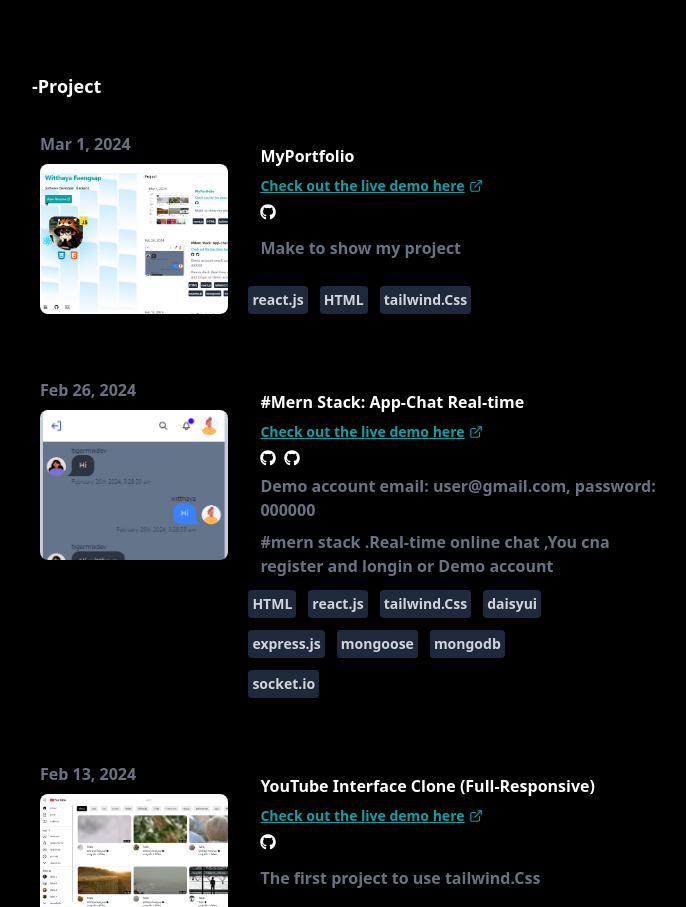
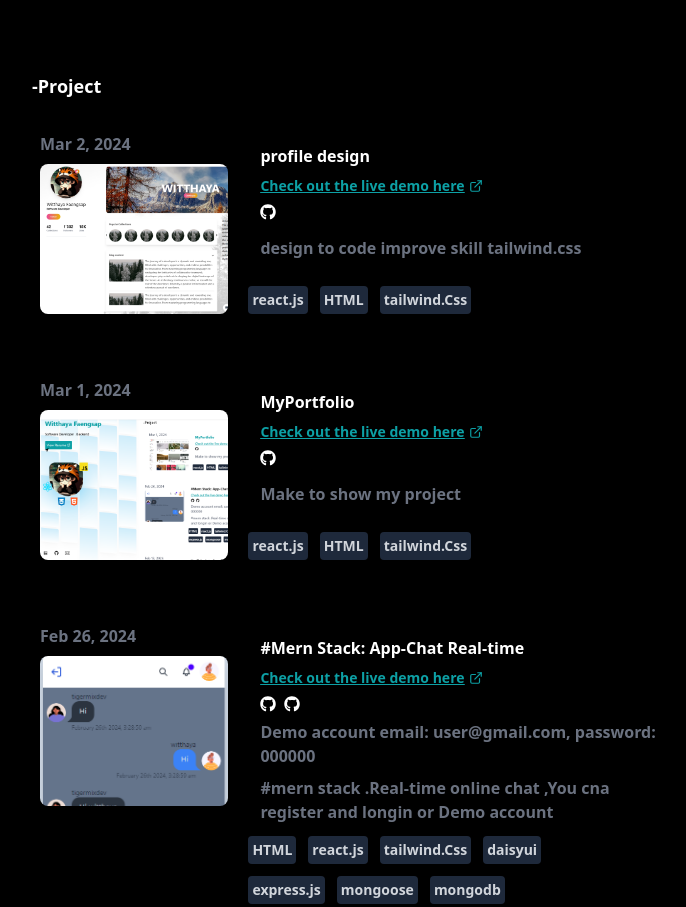
Before and after one commit to witthayadevkub/MyPortfolio, a React (Vite) app: page / in a window 1280 px wide. Shown: the part 800-1707 px from the top of the page, without its empty margins (520-1206 px from the left). Built offline with nearby package versions, Linux system fonts and the light colour scheme.

Commit message:
add project profile-design

```diff
--- a/index.html
+++ b/index.html
@@ -4,7 +4,7 @@
     <meta charset="UTF-8" />
     <link rel="icon" type="image/svg+xml" href="/src/assets/cute-dev-tiger.jpg" />
     <meta name="viewport" content="width=device-width, initial-scale=1.0" />
-    <title>my portfolio</title>
+    <title>Witthaya Portfolio</title>
     <link rel="preconnect" href="https://fonts.googleapis.com" />
     <link rel="preconnect" href="https://fonts.gstatic.com" crossorigin />
     <link
--- a/src/components/project/ArrayProject.js
+++ b/src/components/project/ArrayProject.js
@@ -10,7 +10,17 @@ import spaceApi from "../../assets/space-api.png";
 import calculator from "../../assets/calculator.png";
 import todolist from "../../assets/todolist.png";
 import portfolio from "../../assets/portfolio.png"
+import profile from "../../assets/profile-design.png"
 export const projects = [
+       {
+    title: "profile design",
+    link: "https://profile-social-design.onrender.com/",
+    github: ["https://github.com/witthayadevkub/profile-social-design"],
+    use: ["react.js", "HTML", "tailwind.Css"],
+    details: "design to code improve skill tailwind.css",
+    img: profile,
+    time: "Mar 2, 2024",
+  },
      {
     title: "MyPortfolio",
     link: "https://myportfolio-hhxk.onrender.com/",
```
Also changed, not shown: src/assets/profile-design.png (added).
